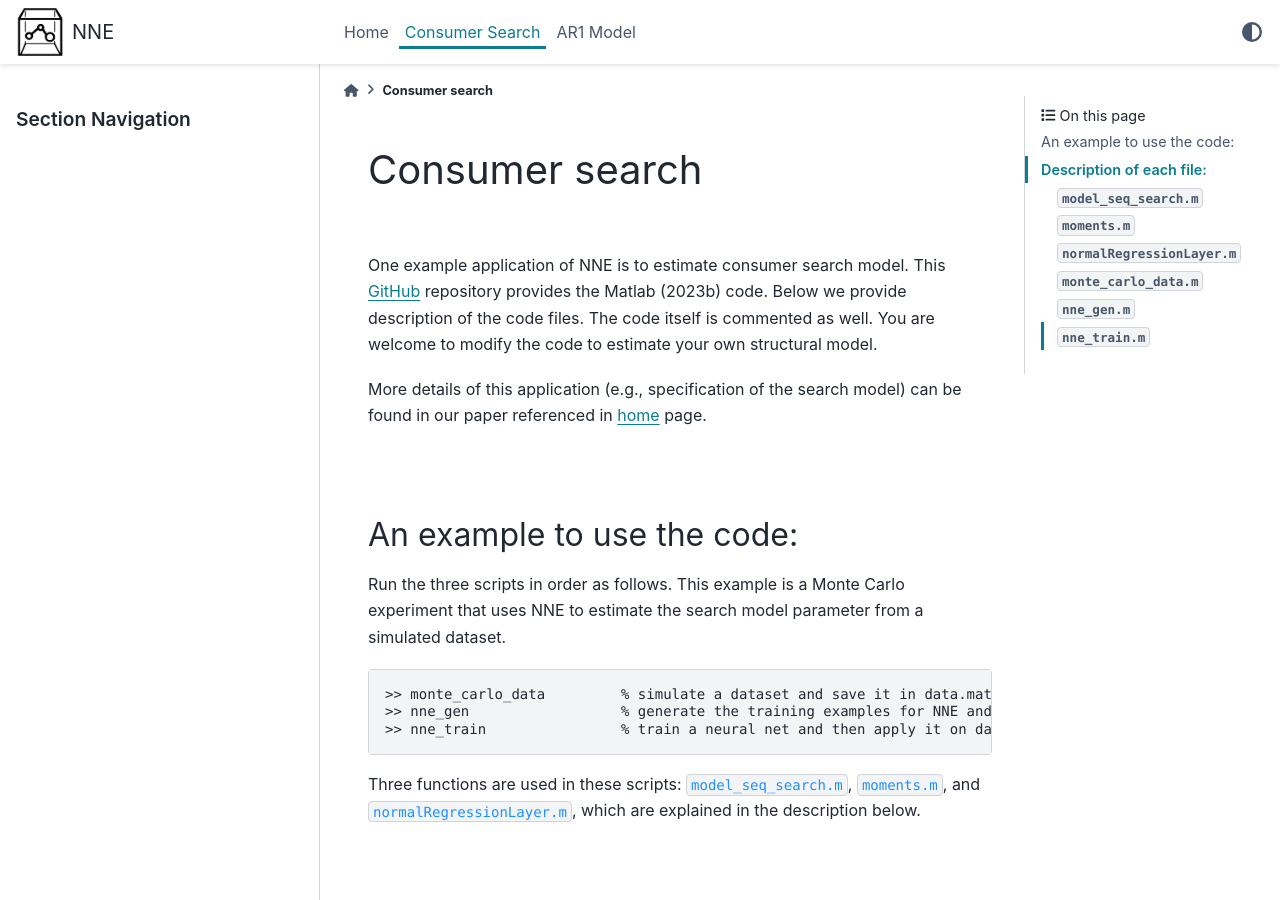
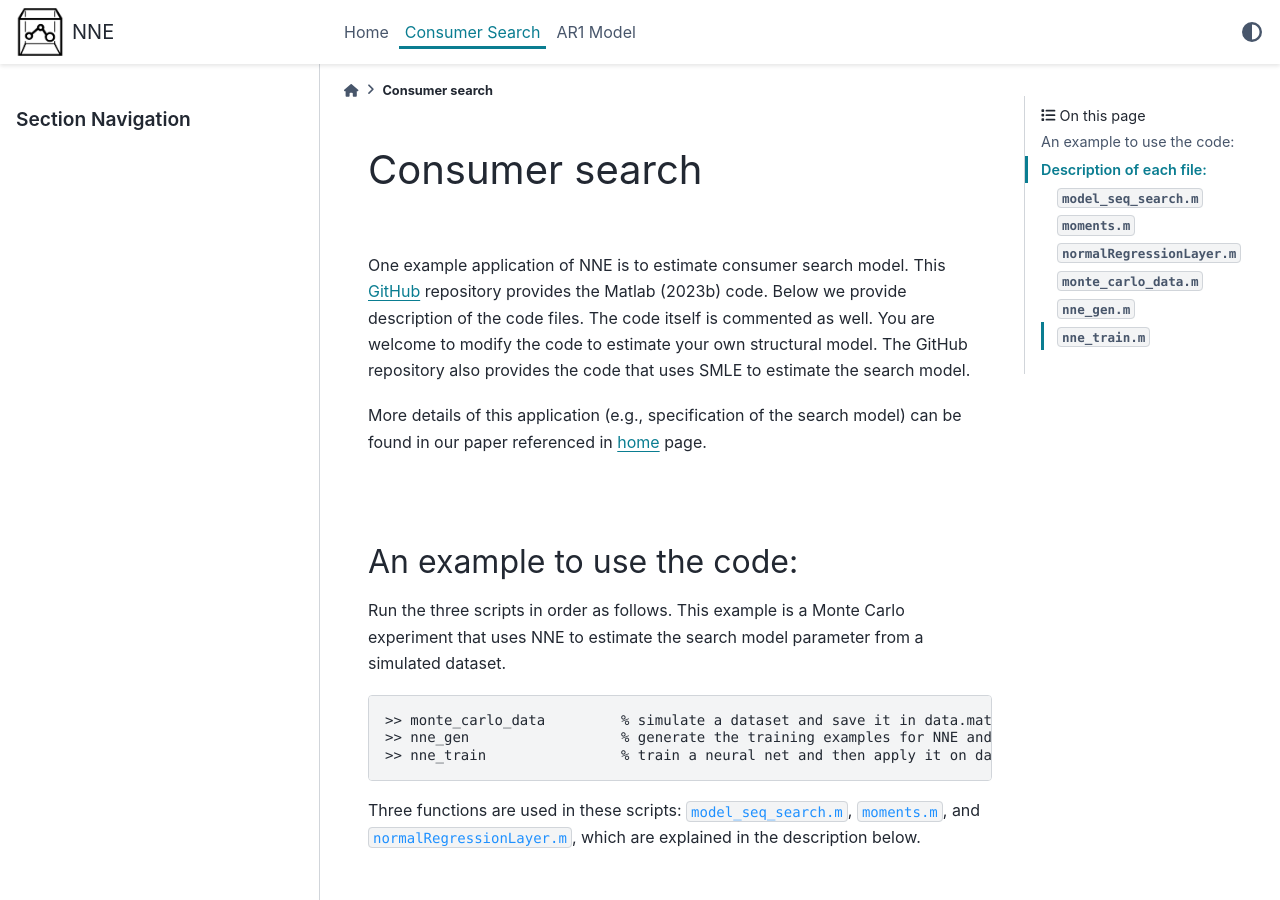
Before and after one commit to nnehome/nnehome.github.io, a Sphinx documentation site: the page built from docs/source/code_consumer_search/code_consumer_search.rst, in a window 1280 px wide and 900 px high. Built offline with Sphinx 7.4.7 and the PyData theme 0.15.4, drawn with Linux system fonts in a browser that asks for light colours.

Commit message:
add smle mention

```diff
--- a/docs/source/code_consumer_search/code_consumer_search.rst
+++ b/docs/source/code_consumer_search/code_consumer_search.rst
@@ -7,7 +7,7 @@ Consumer search
 
 |
 
-One example application of NNE is to estimate consumer search model. This `GitHub <https://github.com/nnehome/nne-matlab-code>`_ repository provides the Matlab (2023b) code. Below we provide description of the code files. The code itself is commented as well. You are welcome to modify the code to estimate your own structural model.
+One example application of NNE is to estimate consumer search model. This `GitHub <https://github.com/nnehome/nne-matlab-code>`_ repository provides the Matlab (2023b) code. Below we provide description of the code files. The code itself is commented as well. You are welcome to modify the code to estimate your own structural model. The GitHub repository also provides the code that uses SMLE to estimate the search model.
 
 More details of this application (e.g., specification of the search model) can be found in our paper referenced in :ref:`home <home>` page.
 
```
